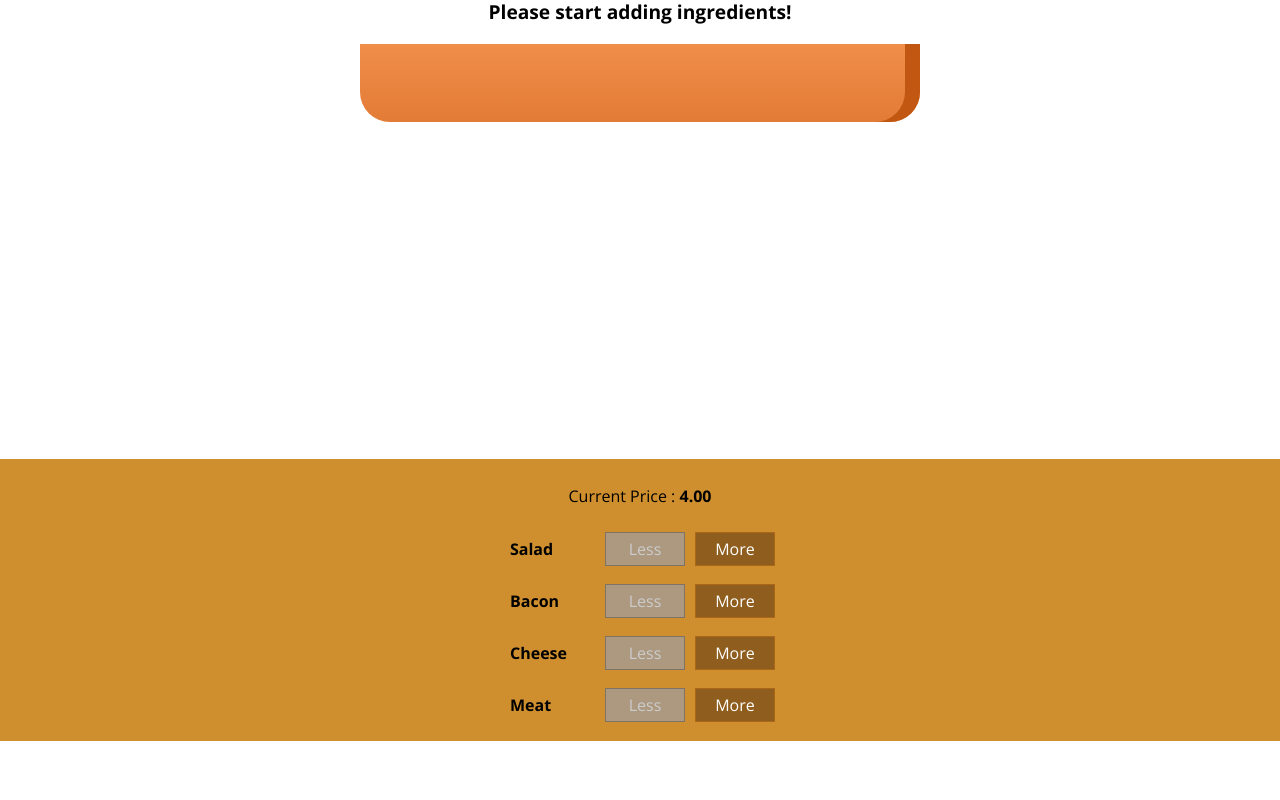
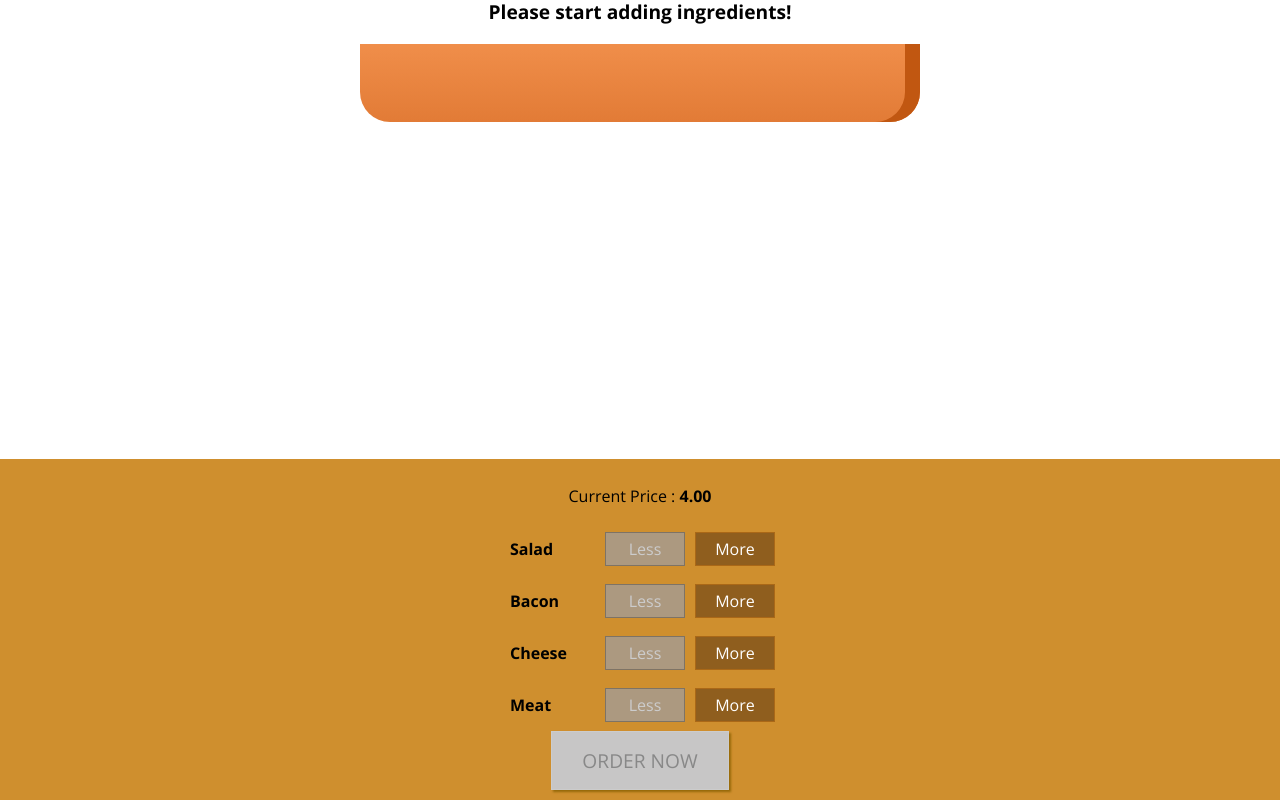
Before and after one commit to kk5190/burger-builder, a React app: page / in a window 1280 px wide. Shown: the part 179-979 px from the top of the page. Before the commit the page ends 920 px from the top, so only its background shows below. Built offline with nearby package versions, Linux system fonts and the light colour scheme.

Commit message:
add checkout button

```diff
--- a/src/components/Burger/BuildControls/BuildControls.css
+++ b/src/components/Burger/BuildControls/BuildControls.css
@@ -8,3 +8,44 @@
   margin: auto;
   padding: 10px 0;
 }
+
+.OrderButton {
+  background-color: #DAD735;
+  outline: none;
+  cursor: pointer;
+  border: 1px solid #966909;
+  color: #966909;
+  font-family: inherit;
+  font-size: 1.2em;
+  padding: 15px 30px;
+  box-shadow: 2px 2px 2px #966909;
+}
+
+.OrderButton:hover, .OrderButton:active {
+  background-color: #A0DB41;
+  border: 1px solid #966909;
+  color: #966909;
+}
+
+.OrderButton:disabled {
+  background-color: #C7C6C6;
+  cursor: not-allowed;
+  border: 1px solid #ccc;
+  color: #888888;
+}
+
+.OrderButton:not(:disabled) {
+  animation: enable 0.3s linear;
+}
+
+@keyframes enable {
+  0% {
+      transform: scale(1);
+  }
+  60% {
+      transform: scale(1.1);
+  }
+  100% {
+      transform: scale(1);
+  }
+}
--- a/src/components/Burger/BuildControls/BuildControls.js
+++ b/src/components/Burger/BuildControls/BuildControls.js
@@ -22,6 +22,10 @@
         disabled={props.disabled[ctrl.type]}
       />
     ))}
+    <button
+      className={classes.OrderButton}
+      disabled={!props.purchasable}
+    >ORDER NOW</button>
   </div>
 );
 
--- a/src/containers/BurgerBuilder/BurgerBuilder.js
+++ b/src/containers/BurgerBuilder/BurgerBuilder.js
@@ -19,7 +19,20 @@
             cheese: 0,
             meat: 0
         },
-        totalPrice: 4
+        totalPrice: 4,
+        purchasable: false
+    }
+
+    updatePurchaseState (ingredients) {
+
+        const sum = Object.keys(ingredients)
+            .map(igKey => {
+                return ingredients[igKey];
+            }).reduce((sum, ele) => {
+                return sum + ele;
+            },0);
+
+        this.setState({purchasable: sum > 0});
     }
 
     addIngredientHandler = (type) => {
@@ -37,6 +50,7 @@
             totalPrice: newPrice,
             ingredients: updatedIngredients
         });
+        this.updatePurchaseState(updatedIngredients);
     }
 
     removeIngredientHandler = (type) => {
@@ -55,6 +69,7 @@
             totalPrice: newPrice,
             ingredients: updatedIngredients
         });
+        this.updatePurchaseState(updatedIngredients);
     }
 
     render () {
@@ -72,6 +87,7 @@
                     ingredientRemoved={this.removeIngredientHandler}
                     disabled={disabledInfo}
                     price={this.state.totalPrice}
+                    purchasable={this.state.purchasable}
                 />
             </Wrapper>
         );
```
